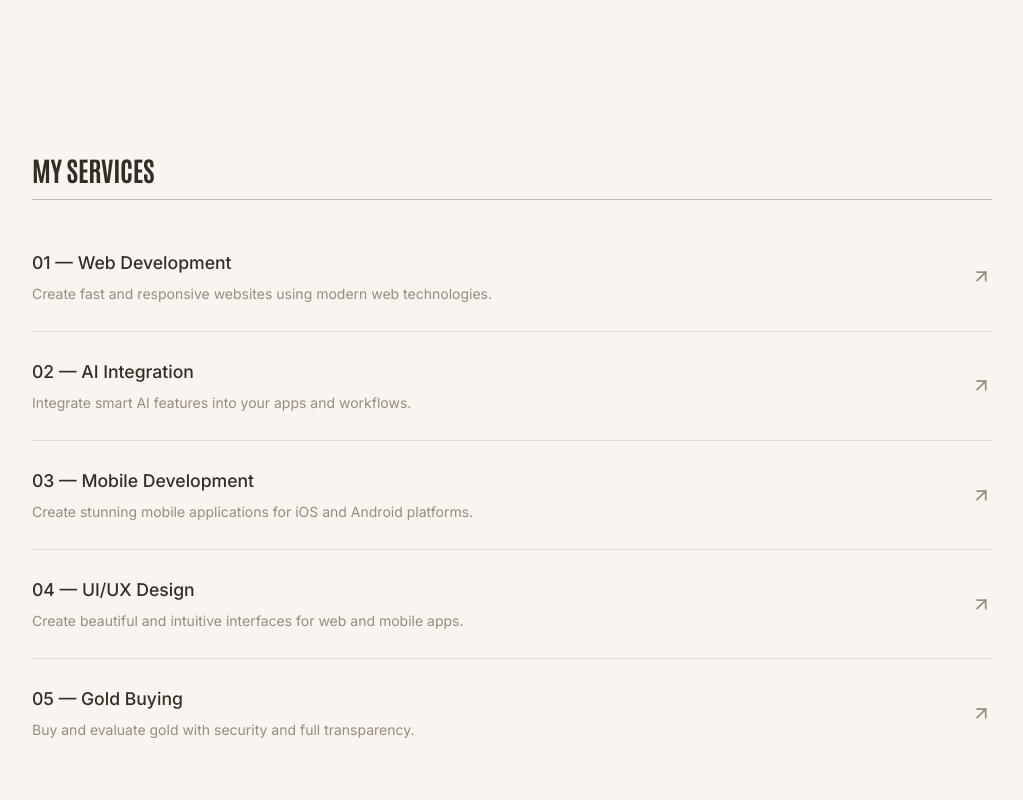
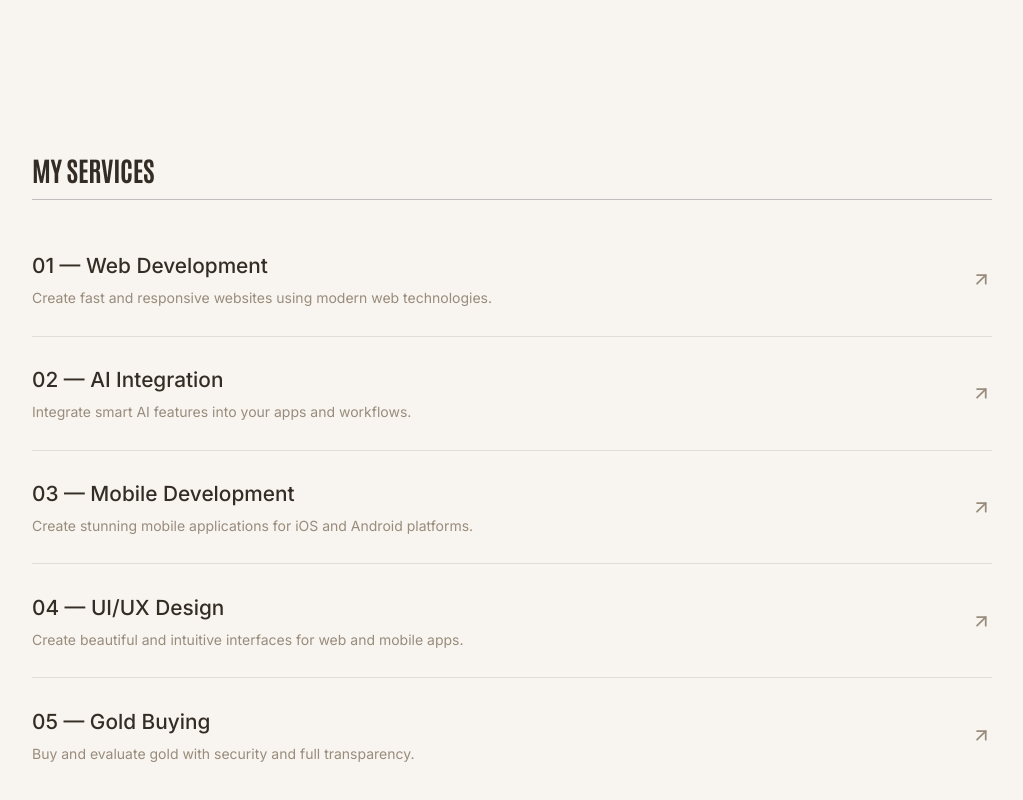
Before and after one commit to makeneto/makenedev, a React (Vite) app: page / in a window 1280 px wide. Shown: the part 1358-2158 px from the top of the page, without its empty margins (128-1151 px from the left). Built offline with nearby package versions, Linux system fonts and the light colour scheme; no server answers; a web font is replaced by a local one.

Commit message:
fix(styles): update font size for h2 in services component with responsive adjustments

```diff
--- a/src/css/style.css
+++ b/src/css/style.css
@@ -1239,9 +1239,24 @@ textarea {
   border-bottom: 1px solid var(--border-tertiary);
 }
 .services__list--row h2 {
-  font-size: 1.1rem;
+  font-size: 1.6rem;
   font-weight: 500;
   margin-bottom: 0.4rem;
+}
+@media (width <= 1280px) {
+  .services__list--row h2 {
+    font-size: 1.3rem;
+  }
+}
+@media (width <= 884px) {
+  .services__list--row h2 {
+    font-size: 1.2rem;
+  }
+}
+@media (width <= 640px) {
+  .services__list--row h2 {
+    font-size: 1.1rem;
+  }
 }
 .services__list--row p {
   font-size: 1rem;
```
